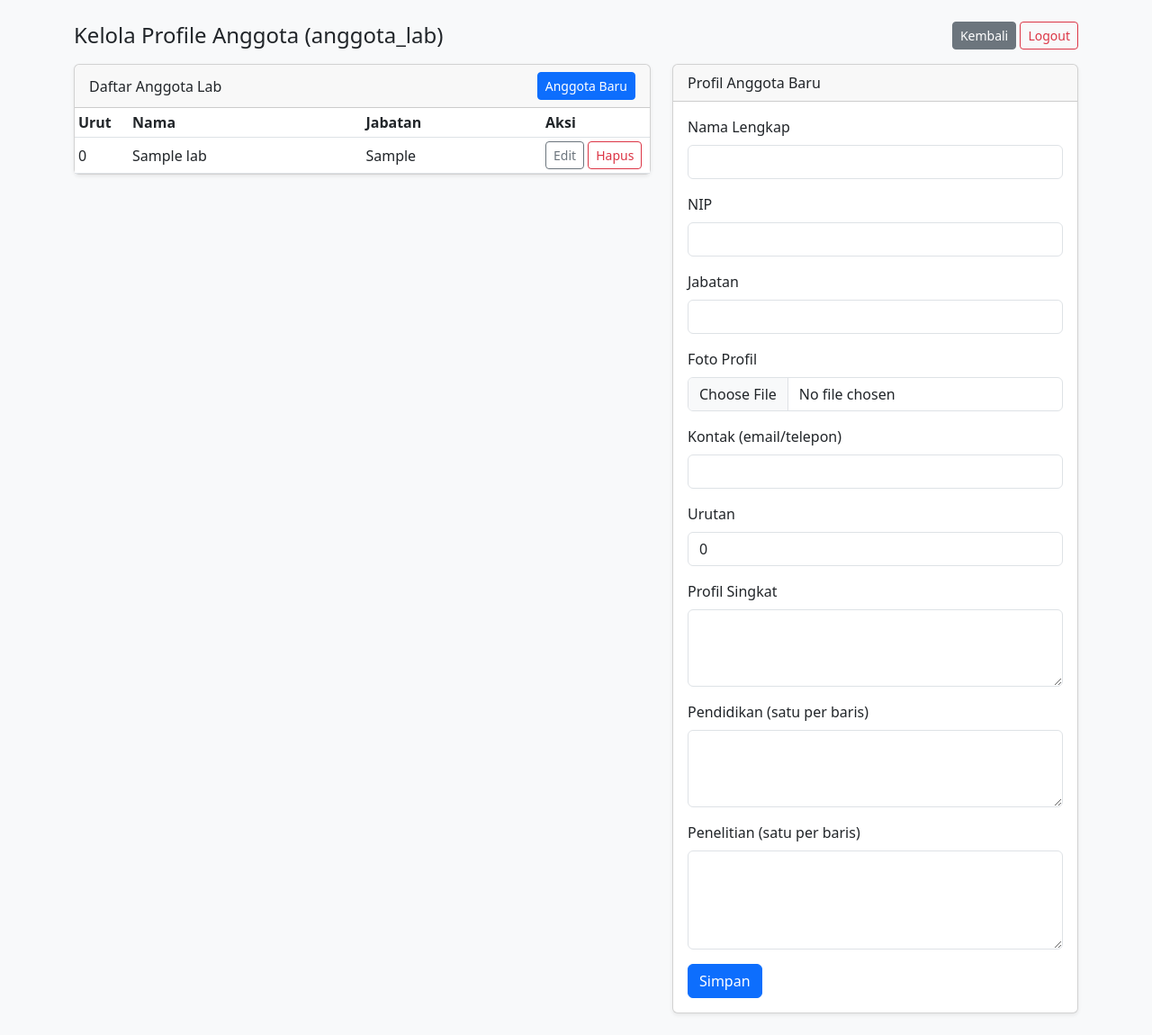
After one commit to AhmadKevin000/PBL, a PHP site: page /admin/profiles.php in a window 1280 px wide. The commit adds this page. Shown: the whole page at 90% size. Run offline with PHP 8.4, Linux system fonts and the light colour scheme; the visitor is signed in with stand-in values (Sample User, id 1); tables that the repository leaves empty or names only in its code hold one stand-in row (values such as "Sample post"); some libraries are stand-ins or nearby versions.

Commit message:
crud profile dan page profile detail

```diff
--- /dev/null
+++ b/admin/profiles.php
@@ -0,0 +1,163 @@
+<?php
+require_once __DIR__ . '/_auth.php';
+require_login();
+require_once __DIR__ . '/../config/koneksi.php';
+$pdo = isset($pdo) ? $pdo : (isset($conn) ? $conn : null);
+if (!$pdo) { die('DB not available'); }
+
+// Ambil semua anggota_lab
+$stmt = $pdo->query('SELECT id_anggota, nama, jabatan, nip, foto, sort_order FROM anggota_lab ORDER BY sort_order ASC, id_anggota ASC');
+$rows = $stmt->fetchAll(PDO::FETCH_ASSOC);
+
+// Mode edit
+$edit = null;
+if (isset($_GET['edit'])) {
+  $id = (int)$_GET['edit'];
+  $st = $pdo->prepare('SELECT * FROM anggota_lab WHERE id_anggota = :id');
+  $st->execute([':id' => $id]);
+  $edit = $st->fetch(PDO::FETCH_ASSOC) ?: null;
+}
+
+$success = isset($_GET['success']);
+$error = isset($_GET['error']) ? $_GET['error'] : '';
+?>
+<!DOCTYPE html>
+<html lang="id">
+<head>
+  <meta charset="utf-8">
+  <meta name="viewport" content="width=device-width, initial-scale=1">
+  <title>Kelola Profile Anggota</title>
+  <link href="https://cdn.jsdelivr.net/npm/bootstrap@5.3.0/dist/css/bootstrap.min.css" rel="stylesheet">
+</head>
+<body class="bg-light">
+  <div class="container py-4">
+    <div class="d-flex justify-content-between align-items-center mb-3">
+      <h1 class="h4 mb-0">Kelola Profile Anggota (anggota_lab)</h1>
+      <div>
+        <a class="btn btn-secondary btn-sm" href="dashboard.php">Kembali</a>
+        <a class="btn btn-outline-danger btn-sm" href="logout.php">Logout</a>
+      </div>
+    </div>
+
+    <?php if ($success): ?>
+      <div class="alert alert-success">Perubahan berhasil disimpan.</div>
+    <?php endif; ?>
+    <?php if ($error): ?>
+      <div class="alert alert-danger">Terjadi kesalahan: <?php echo htmlspecialchars($error); ?></div>
+    <?php endif; ?>
+
+    <div class="row g-4">
+      <div class="col-md-7">
+        <div class="card shadow-sm">
+          <div class="card-header d-flex justify-content-between align-items-center">
+            <span>Daftar Anggota Lab</span>
+            <a href="profiles.php" class="btn btn-sm btn-primary">Anggota Baru</a>
+          </div>
+          <div class="card-body p-0">
+            <div class="table-responsive">
+              <table class="table table-sm mb-0 align-middle">
+                <thead>
+                  <tr>
+                    <th style="width:60px;">Urut</th>
+                    <th>Nama</th>
+                    <th>Jabatan</th>
+                    <th style="width:120px;">Aksi</th>
+                  </tr>
+                </thead>
+                <tbody>
+                  <?php if ($rows): ?>
+                    <?php foreach ($rows as $row): ?>
+                      <tr>
+                        <td><?php echo (int)$row['sort_order']; ?></td>
+                        <td><?php echo htmlspecialchars($row['nama']); ?></td>
+                        <td><?php echo htmlspecialchars($row['jabatan']); ?></td>
+                        <td>
+                          <a href="profiles.php?edit=<?php echo (int)$row['id_anggota']; ?>" class="btn btn-sm btn-outline-secondary">Edit</a>
+                          <a href="profiles_delete.php?id=<?php echo (int)$row['id_anggota']; ?>" class="btn btn-sm btn-outline-danger" onclick="return confirm('Hapus profil ini?');">Hapus</a>
+                        </td>
+                      </tr>
+                    <?php endforeach; ?>
+                  <?php else: ?>
+                    <tr>
+                      <td colspan="4" class="text-center py-3">Belum ada data anggota.</td>
+                    </tr>
+                  <?php endif; ?>
+                </tbody>
+              </table>
+            </div>
+          </div>
+        </div>
+      </div>
+
+      <div class="col-md-5">
+        <div class="card shadow-sm">
+          <div class="card-header">
+            <?php echo $edit ? 'Edit Profil Anggota' : 'Profil Anggota Baru'; ?>
+          </div>
+          <div class="card-body">
+            <form method="post" action="profiles_save.php" enctype="multipart/form-data">
+              <input type="hidden" name="id_anggota" value="<?php echo $edit ? (int)$edit['id_anggota'] : 0; ?>">
+
+              <div class="mb-3">
+                <label class="form-label">Nama Lengkap</label>
+                <input type="text" name="nama" class="form-control" value="<?php echo $edit ? htmlspecialchars($edit['nama']) : ''; ?>" required>
+              </div>
+
+              <div class="mb-3">
+                <label class="form-label">NIP</label>
+                <input type="text" name="nip" class="form-control" value="<?php echo $edit ? htmlspecialchars($edit['nip']) : ''; ?>">
+              </div>
+
+              <div class="mb-3">
+                <label class="form-label">Jabatan</label>
+                <input type="text" name="jabatan" class="form-control" value="<?php echo $edit ? htmlspecialchars($edit['jabatan']) : ''; ?>">
+              </div>
+
+              <div class="mb-3">
+                <label class="form-label">Foto Profil</label>
+                <input type="file" name="foto" class="form-control" accept="image/*" <?php echo $edit ? '' : 'required'; ?>>
+                <?php if ($edit && !empty($edit['foto'])): ?>
+                  <div class="mt-2">
+                    <small>Foto saat ini:</small><br>
+                    <img src="../<?php echo htmlspecialchars($edit['foto']); ?>" alt="Foto" style="max-width:120px; height:auto; border-radius:50%;">
+                  </div>
+                <?php endif; ?>
+              </div>
+
+              <div class="mb-3">
+                <label class="form-label">Kontak (email/telepon)</label>
+                <input type="text" name="kontak" class="form-control" value="<?php echo $edit ? htmlspecialchars($edit['kontak']) : ''; ?>">
+              </div>
+
+              <div class="mb-3">
+                <label class="form-label">Urutan</label>
+                <input type="number" name="sort_order" class="form-control" value="<?php echo $edit ? (int)$edit['sort_order'] : 0; ?>">
+              </div>
+
+              <div class="mb-3">
+                <label class="form-label">Profil Singkat</label>
+                <textarea name="bio_profile" class="form-control" rows="3"><?php echo $edit ? htmlspecialchars($edit['bio_profile']) : ''; ?></textarea>
+              </div>
+
+              <div class="mb-3">
+                <label class="form-label">Pendidikan (satu per baris)</label>
+                <textarea name="pendidikan" class="form-control" rows="3"><?php echo $edit ? htmlspecialchars($edit['pendidikan']) : ''; ?></textarea>
+              </div>
+
+              <div class="mb-3">
+                <label class="form-label">Penelitian (satu per baris)</label>
+                <textarea name="penelitian" class="form-control" rows="4"><?php echo $edit ? htmlspecialchars($edit['penelitian']) : ''; ?></textarea>
+              </div>
+
+              <button type="submit" class="btn btn-primary">Simpan</button>
+              <?php if ($edit): ?>
+                <a href="profiles.php" class="btn btn-outline-secondary ms-2">Batal</a>
+              <?php endif; ?>
+            </form>
+          </div>
+        </div>
+      </div>
+    </div>
+  </div>
+</body>
+</html>
```
Also changed, not shown: admin/profiles_delete.php (added, +22 -0 lines), admin/profiles_save.php (added, +99 -0 lines), public/index.php (+25 -12 lines), public/profile-detail.php (added, +72 -0 lines), assets/uploads/profile/act_1763121840_c871789f.jpg (added), assets/uploads/profile/prof_1763126537_a8e6d9de.jpg (added).
